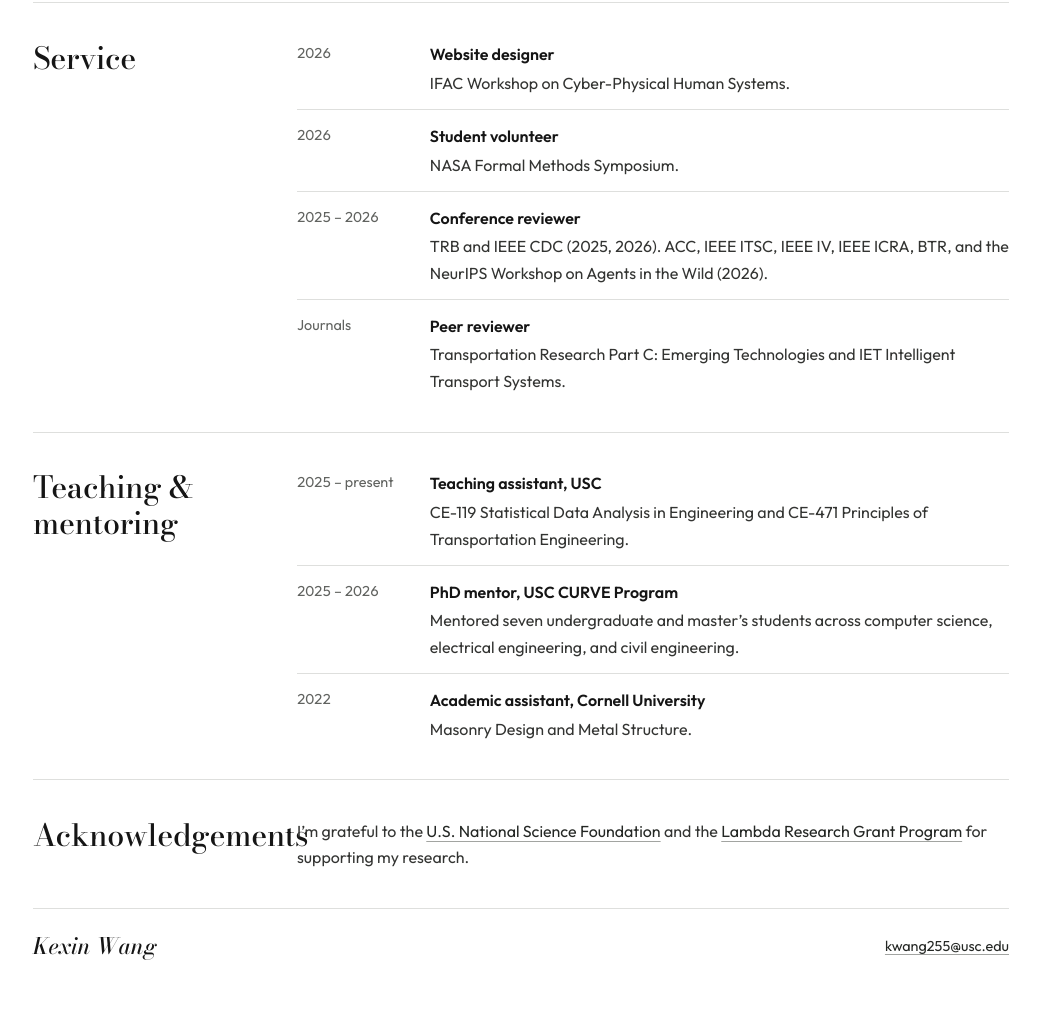
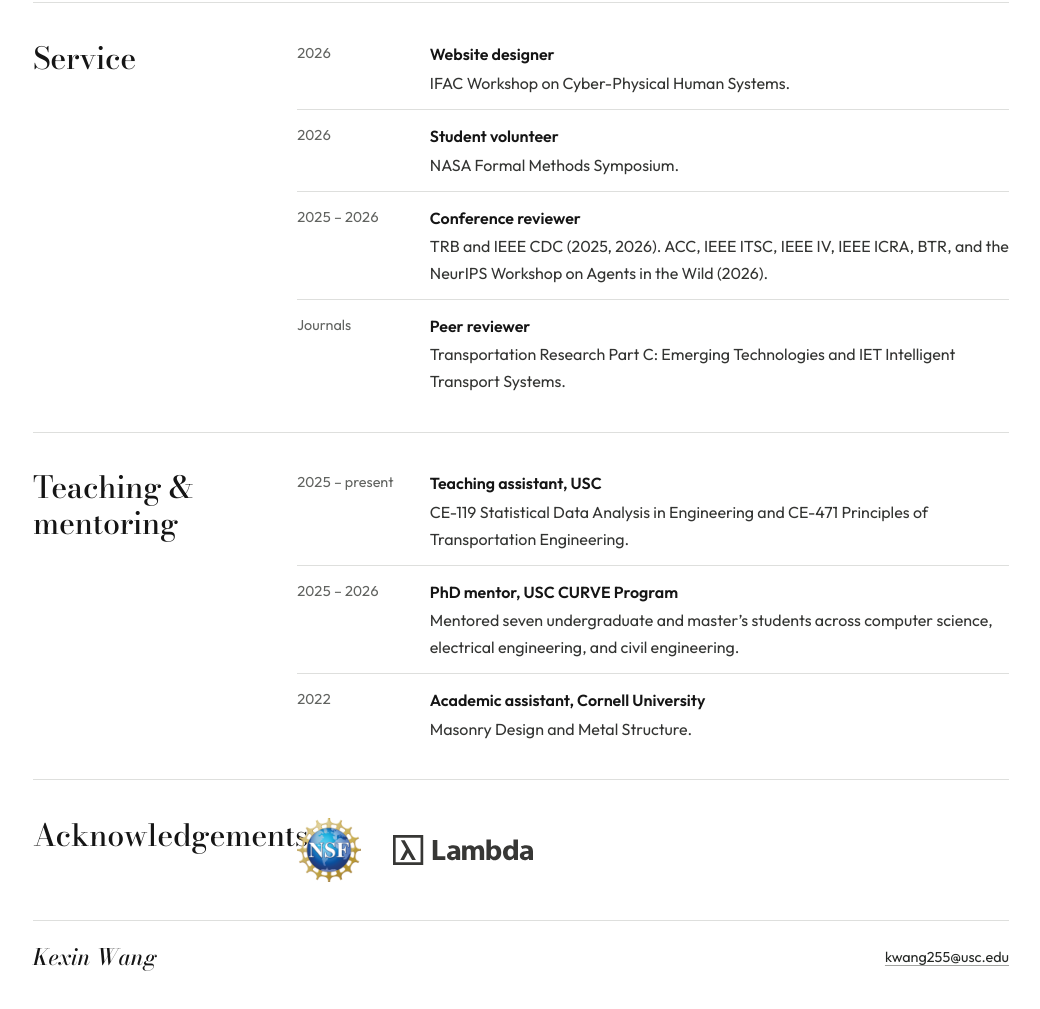
Before and after one commit to KWang0405/kexinwang.me, a plain HTML site: page timeline.html in a window 1280 px wide. Shown: the part 2530-3539 px from the top of the page, without its empty margins (119-1159 px from the left). Drawn offline with Linux system fonts and the light colour scheme.

Commit message:
Show NSF and Lambda logos in acknowledgements

```diff
--- a/style.css
+++ b/style.css
@@ -136,6 +136,10 @@ footer a { font-size: .9rem; }
 .timeline-hero > .wrap { padding-block: 2.8rem; }
 .timeline-owner { color: var(--muted); font: italic 500 1.15rem var(--serif); margin-bottom: .65rem; }
 .pdf-link { display: inline-block; text-decoration: none; margin-top: 1.25rem; font-size: .95rem; }
+.supporter-logos { display: flex; align-items: center; flex-wrap: wrap; gap: 1rem 2rem; }
+.supporter-logos a { display: inline-flex; align-items: center; min-height: 44px; }
+.supporter-logos img { display: block; object-fit: contain; }
+.supporter-logos .lambda-logo { filter: brightness(.14); }
 .records li { display: grid; grid-template-columns: 7.3rem 1fr; gap: 1rem; padding-block: .8rem; }
 .records li:first-child { padding-top: 0; }
 .records li:last-child { padding-bottom: 0; }
--- a/timeline.html
+++ b/timeline.html
@@ -92,7 +92,10 @@
       </section>
       <section class="section" id="acknowledgements">
         <h2>Acknowledgements</h2>
-        <div class="section-body"><p>I’m grateful to the <a href="https://www.nsf.gov/">U.S. National Science Foundation</a> and the <a href="https://lambda.ai/">Lambda Research Grant Program</a> for supporting my research.</p></div>
+        <div class="section-body supporter-logos">
+          <a href="https://www.nsf.gov/"><img src="assets/acknowledgements/nsf.png" alt="U.S. National Science Foundation" width="64" height="64"></a>
+          <a href="https://lambda.ai/"><img class="lambda-logo" src="assets/acknowledgements/lambda.svg" alt="Lambda Research Grant Program" width="140" height="30"></a>
+        </div>
       </section>
     </div>
   </main>
```
Also changed, not shown: assets/acknowledgements/lambda.svg (added), assets/acknowledgements/nsf.png (added).
